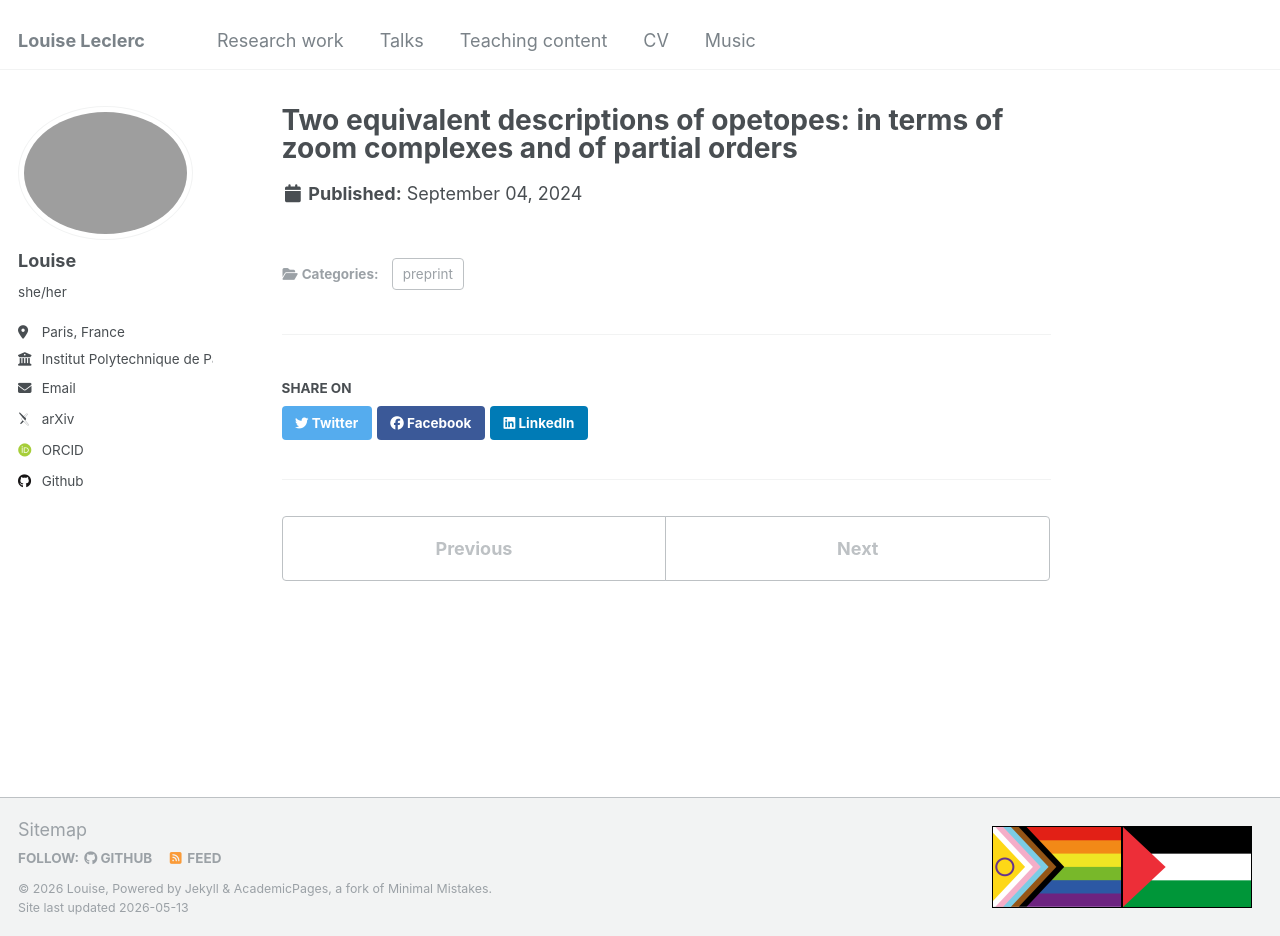
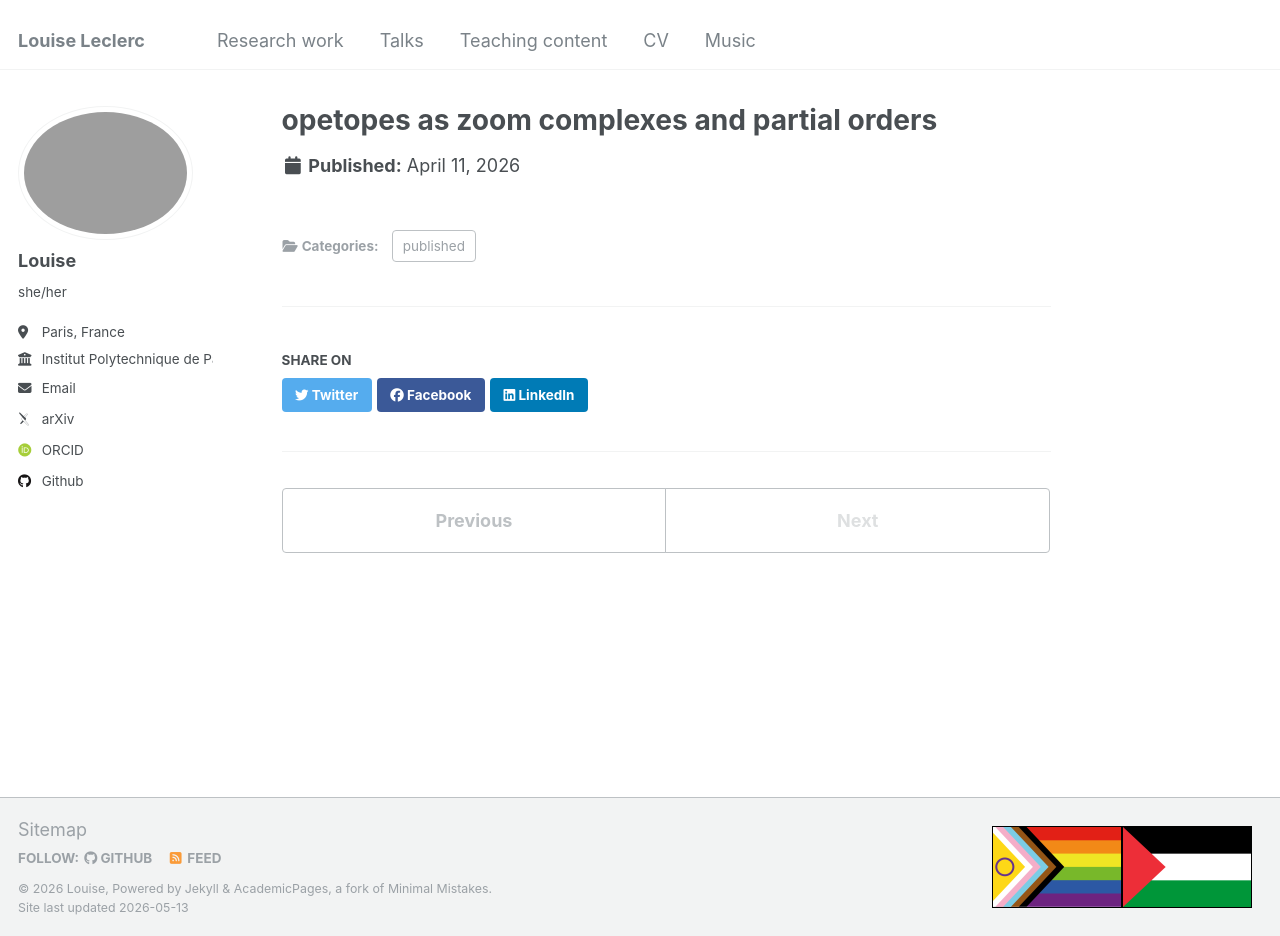
Before and after one commit to luyise/luyise.github.io, a Jekyll site: the page built from _publications/ZoomCmplx_2024.md, in a window 1280 px wide and 936 px high. Built offline with Jekyll 4.4.1, drawn with Linux system fonts in a browser that asks for light colours; some web fonts are replaced.

Commit message:
opetopes published in MSCS !

```diff
--- a/_publications/ZoomCmplx_2024.md
+++ b/_publications/ZoomCmplx_2024.md
@@ -1,12 +1,17 @@
 ---
-title: "Two equivalent descriptions of opetopes: in terms of zoom complexes and of partial orders"
+title: "opetopes as zoom complexes and partial orders"
 collection: article
-category: preprint
+category: published
 permalink:
-excerpt: "We introduce in this paper a definition of (non necessarily positive) opetopes where faces are organised in a poset. Then we show that this description is equivalent to that given in terms of constellations by Kock, Joyal, Batanin and Mascari."
-date: 2024-09-04
+excerpt: "We introduce in this paper a definition of (non necessarily positive) opetopes where faces are organised in a poset. Then we show that this description is equivalent to that given in terms of constellations by Kock, Joyal, Batanin and Mascari.
+<br>
+published in Volume 36, of Mathematical Structures in Computer Science
+<br>
+[doi](https://doi.org/10.1017/S0960129526100474)"
+date: 2026-04-11
 venue:
 slidesurl:
+
 paperurl: https://arxiv.org/abs/2409.02744
 citation:
 ---
```
